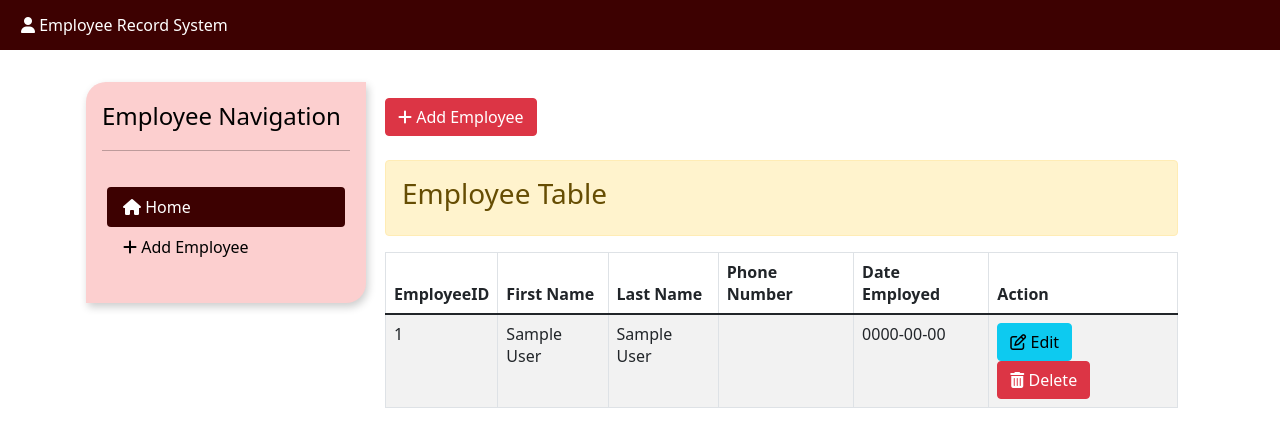
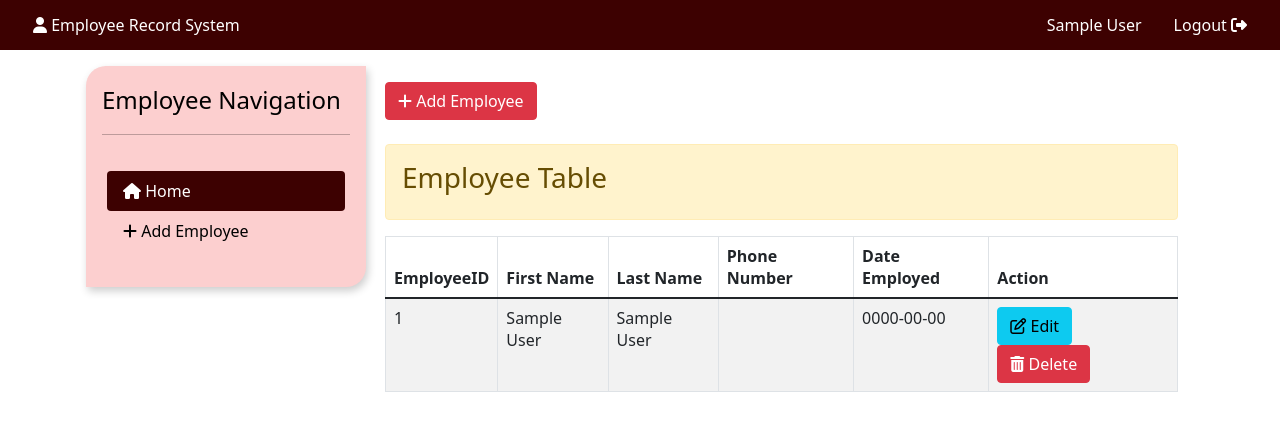
Before and after one commit to emmyblessing/employee_CRUD, a PHP site: page /dashboard.php in a window 1280 px wide. Shown: the top 447 px of the page. Run offline with PHP 8.4, Linux system fonts and the light colour scheme; the visitor is signed in with stand-in values (Sample User, id 1); data that the repository does not hold is empty; some libraries are stand-ins or nearby versions.

Commit message:
update on sessions

```diff
--- a/dashboard.php
+++ b/dashboard.php
@@ -8,11 +8,19 @@
 
   if (isset($_SESSION['user_id']) && isset($_SESSION['email'])) {
 ?>
-<ul class="nav-head">
-  <li class="nav-item">
+<nav class="navbar navbar-expand-lg nav-head">
+  <div class="container-fluid">
     <a class="nav-link" href="index.php"><i class="fa fa-user"></i> Employee Record System</a>
-  </li>
-</ul>
+    <button class="navbar-toggler" type="button" data-bs-toggle="collapse" data-bs-target="#navbarSupportedContent" aria-controls="navbarSupportedContent" aria-expanded="false" aria-label="Toggle navigation">
+      <span class="navbar-toggler-icon"></span>
+    </button>
+      <div class="d-flex">
+        <a class="nav-link" href=""> <?php echo $_SESSION['full_name']; ?> </a>
+        <a class="nav-link" href="logout.php">Logout <i class="fa fa-sign-out"></i></a>
+      </div>
+    </div>
+  </div>
+</nav>
 <div class="container p-3">
   <div class="row">
     <div class="col-md-3">
```
Also changed, not shown: logout.php (added, +7 -0 lines).
